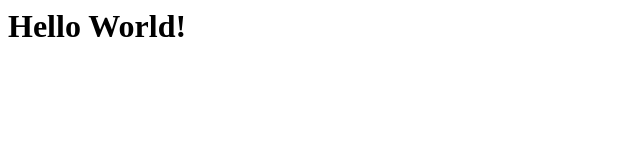
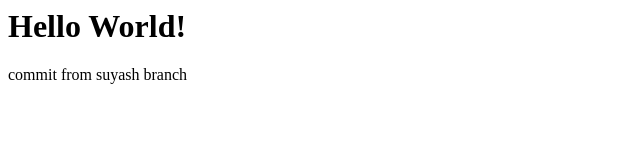
Before and after one commit to Adhikari-Suyash/Test, a plain HTML site: page index.html in a window 1280 px wide. Shown: the whole page, without its empty margins (0-640 px from the left). Drawn offline with Linux system fonts and the light colour scheme.

Commit message:
Changes in suyash branch

```diff
--- a/index.html
+++ b/index.html
@@ -1 +1,2 @@
 <h1>Hello World!</h1>
+<p>commit from suyash branch</p>
```
